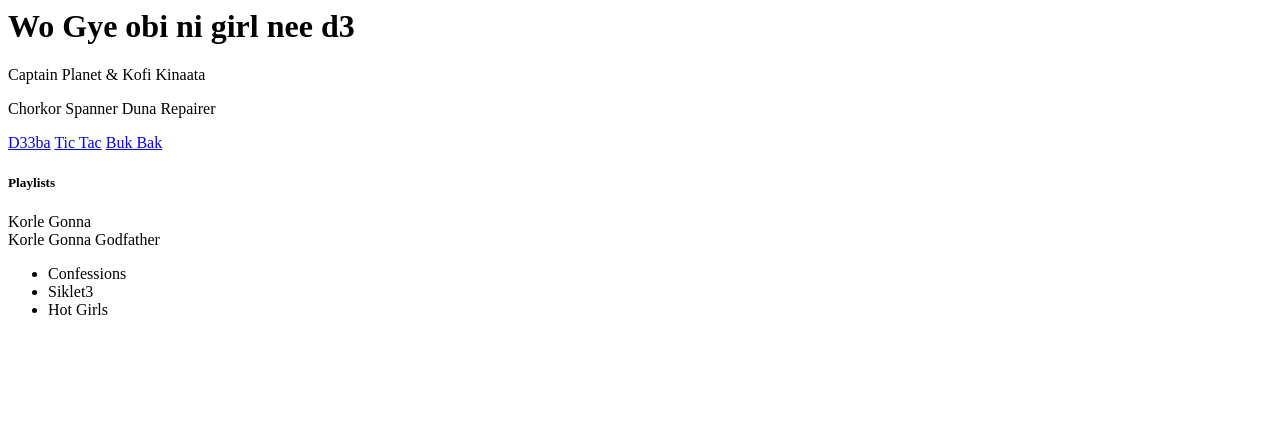
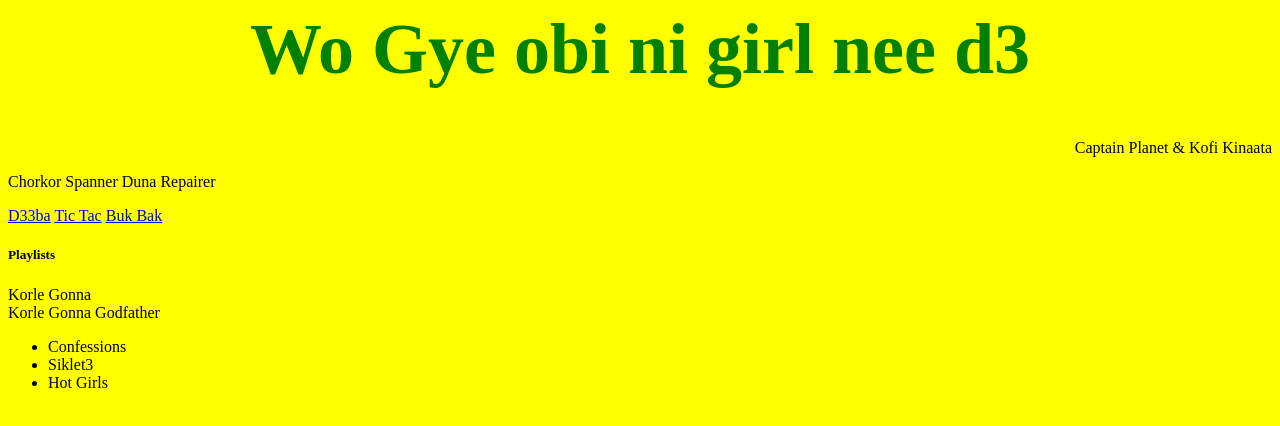
Before and after one commit to ustapabroser/french-profile, a plain HTML site: page pages/holm.html in a window 1280 px wide. Drawn offline with Linux system fonts and the light colour scheme.

Commit message:
commit_ho

```diff
--- a/pages/holm.html
+++ b/pages/holm.html
@@ -4,9 +4,9 @@
                 <title>Frederick Nii Odartei Holm</title>
           </head>
 
-          <body>
-                 <h1>Wo Gye obi ni girl nee d3</h1>
-                 <p>Captain Planet & Kofi Kinaata</p> <p>Chorkor Spanner Duna Repairer</p>
+          <body style="background-color: yellow">
+                 <h1 style="color:green; font-size:4.5em; text-align:center">Wo Gye obi ni girl nee d3</h1>
+                 <p style="text-align:right">Captain Planet & Kofi Kinaata</p> <p>Chorkor Spanner Duna Repairer</p>
                  <a href="amankwa.html">D33ba</a>
                  <a href="kpoti.html">Tic Tac</a>
                  <a href="bortey.html">Buk Bak</a>
```
